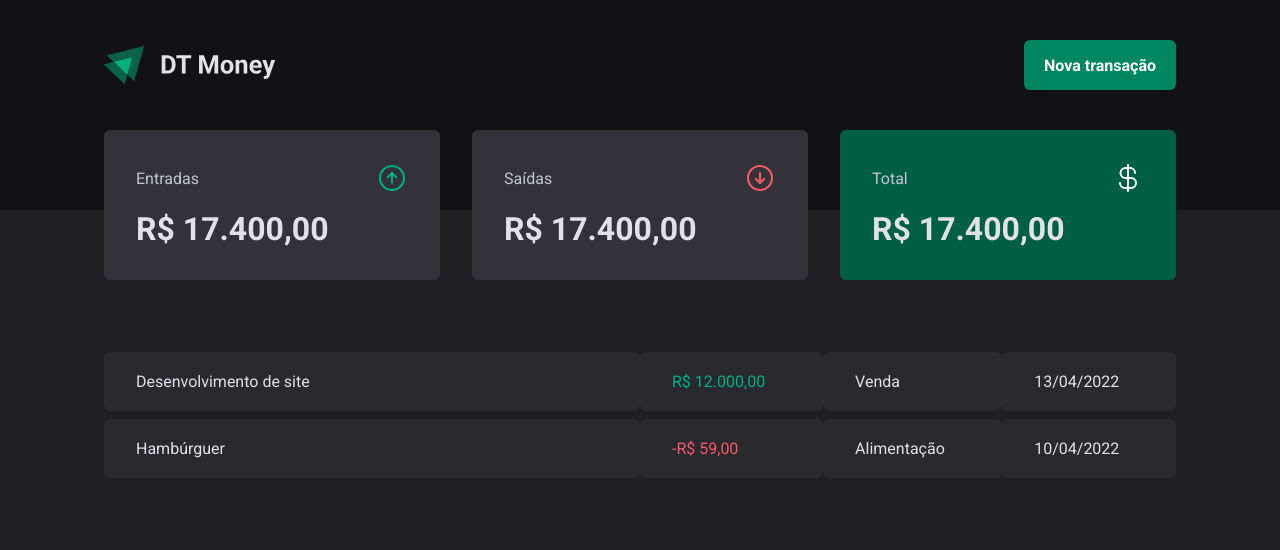
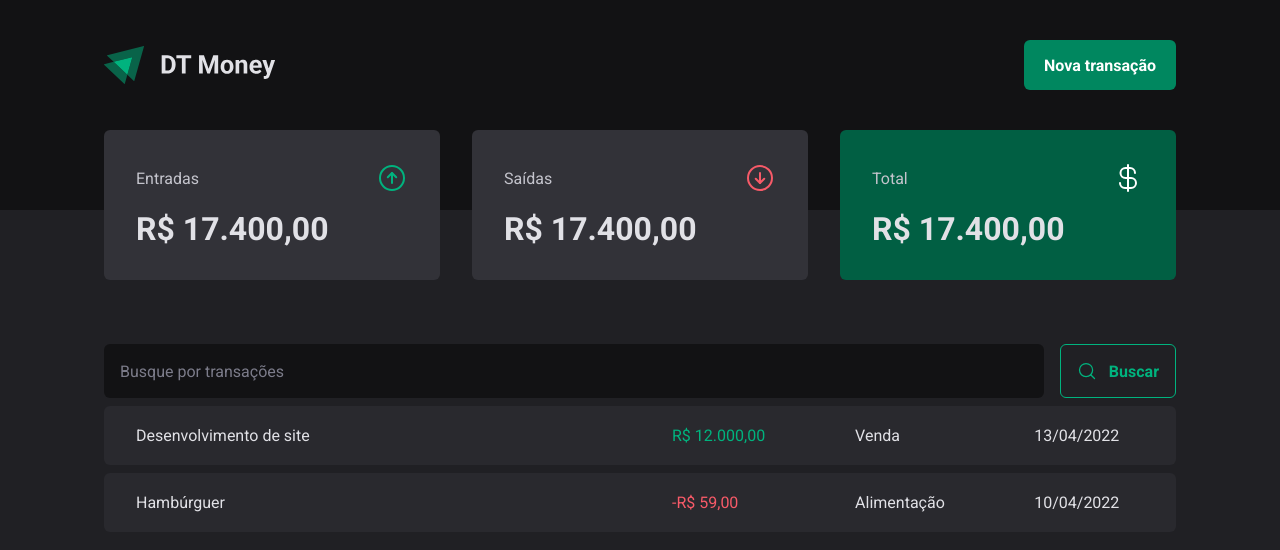
Before and after one commit to rafael-acerqueira/dt-money, a React (Vite) app: page / in a window 1280 px wide. Shown: the top 550 px of the page. Built offline with nearby package versions, Linux system fonts and the light colour scheme; the HTML template or start-up script is replaced by a standard one.

Commit message:
Create Search Form

```diff
--- /dev/null
+++ b/src/pages/Transactions/components/SearchForm/index.tsx
@@ -0,0 +1,15 @@
+import { MagnifyingGlass } from "phosphor-react";
+import { SearchFormContainer } from "./styles";
+
+export function SearchForm() {
+  return (
+    <SearchFormContainer>
+      <input type="text" placeholder="Busque por transações" />
+
+      <button type="submit">
+        <MagnifyingGlass size={20} />
+        Buscar
+      </button>
+    </SearchFormContainer>
+  );
+}
--- /dev/null
+++ b/src/pages/Transactions/components/SearchForm/styles.ts
@@ -0,0 +1,35 @@
+import styled from "styled-components";
+
+export const SearchFormContainer = styled.form`
+  display: flex;
+  gap: 1rem;
+  input {
+    flex: 1;
+    border-radius: 6px;
+    border: 0;
+    background: ${props => props.theme["gray-900"]};
+    color: ${props => props.theme["gray-300"]};
+    padding: 1rem;
+    &::placeholder {
+      color: ${props => props.theme["gray-500"]};
+    }
+  }
+  button {
+    display: flex;
+    align-items: center;
+    gap: 0.75rem;
+    border: 0;
+    padding: 1rem;
+    background: transparent;
+    border: 1px solid ${props => props.theme["green-300"]};
+    color: ${props => props.theme["green-300"]};
+    font-weight: bold;
+    border-radius: 6px;
+    &:hover {
+      background: ${props => props.theme["green-500"]};
+      border-color: ${props => props.theme["green-500"]};
+      color: ${props => props.theme["white"]};
+      transition: background-color 0.2s, color 0.2s, border-color 0.2s;
+    }
+  }
+`
--- a/src/pages/Transactions/index.tsx
+++ b/src/pages/Transactions/index.tsx
@@ -1,5 +1,6 @@
 import { Header } from "../../components/Header";
 import { Summary } from "../../components/Summary";
+import { SearchForm } from "./components/SearchForm";
 import { PriceHighlight, TransactionsContainer, TransactionsTable } from "./styles";
 
 export function Transactions() {
@@ -8,6 +9,7 @@
       <Header />
       <Summary />
       <TransactionsContainer>
+        <SearchForm />
         <TransactionsTable>
           <tbody>
             <tr>
--- a/src/pages/Transactions/styles.ts
+++ b/src/pages/Transactions/styles.ts
@@ -15,7 +15,14 @@
   td {
     padding: 1.25rem 2rem;
     background: ${props => props.theme["gray-700"]};
-    border-radius: 6px;
+    &:first-child {
+      border-top-left-radius: 6px;
+      border-bottom-left-radius: 6px;
+    }
+    &:last-child {
+      border-top-right-radius: 6px;
+      border-bottom-right-radius: 6px;
+    }
   }
 `;
 
```
